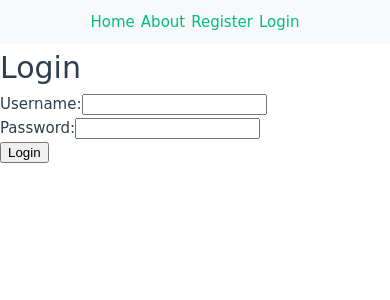
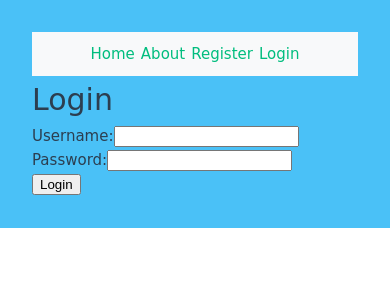
Before and after one commit to Winkler-Jonas/Tama, a Vue app in the folder frontend/: page /login in a window 390 px wide. Shown: the top 300 px of the page. Built offline with nearby package versions, Linux system fonts and the light colour scheme; no server answers; a web font is replaced by a local one.

Commit message:
Added max-width to fit largest tablet I know..

```diff
--- a/frontend/src/assets/main.css
+++ b/frontend/src/assets/main.css
@@ -1,12 +1,11 @@
 @import './base.css';
 
 #app {
-  /*
-  max-width: 1280px;
+  max-width: 1000px;
   margin: 0 auto;
   padding: 2rem;
-   */
   font-weight: normal;
+  background: #4ac1f7;
 }
 
 a,
```
